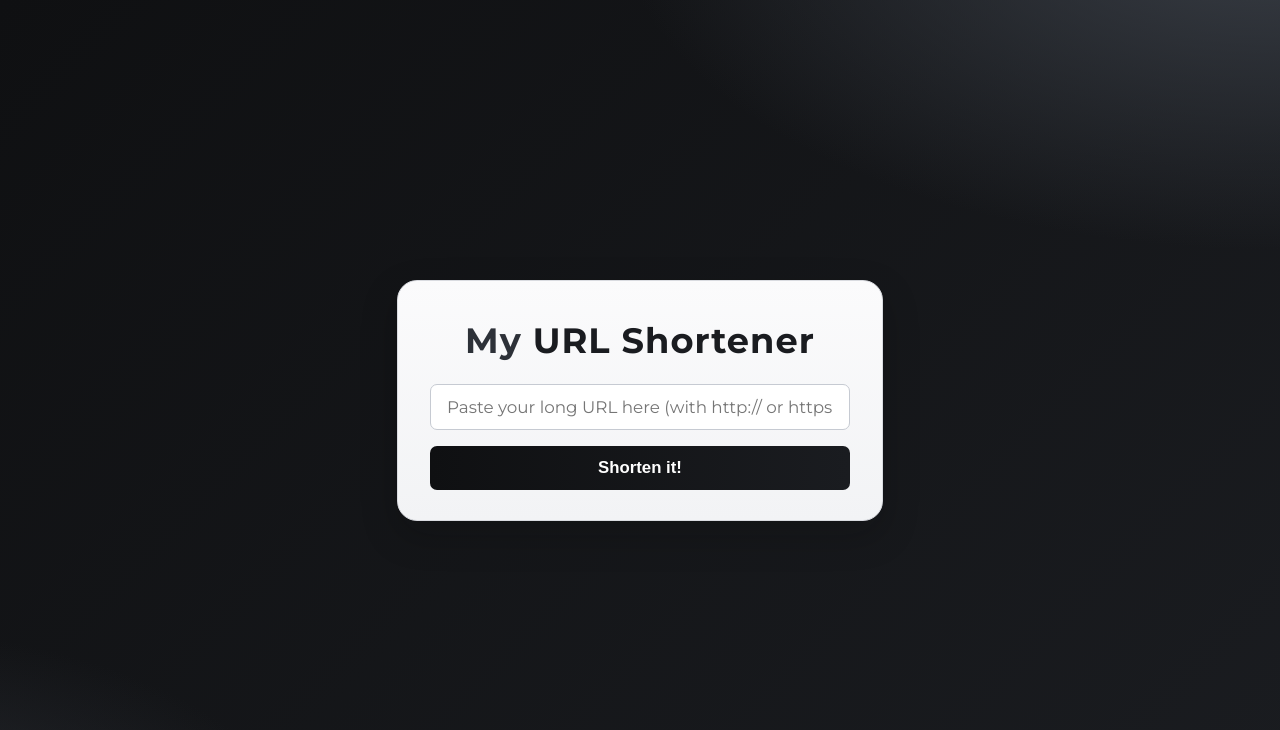
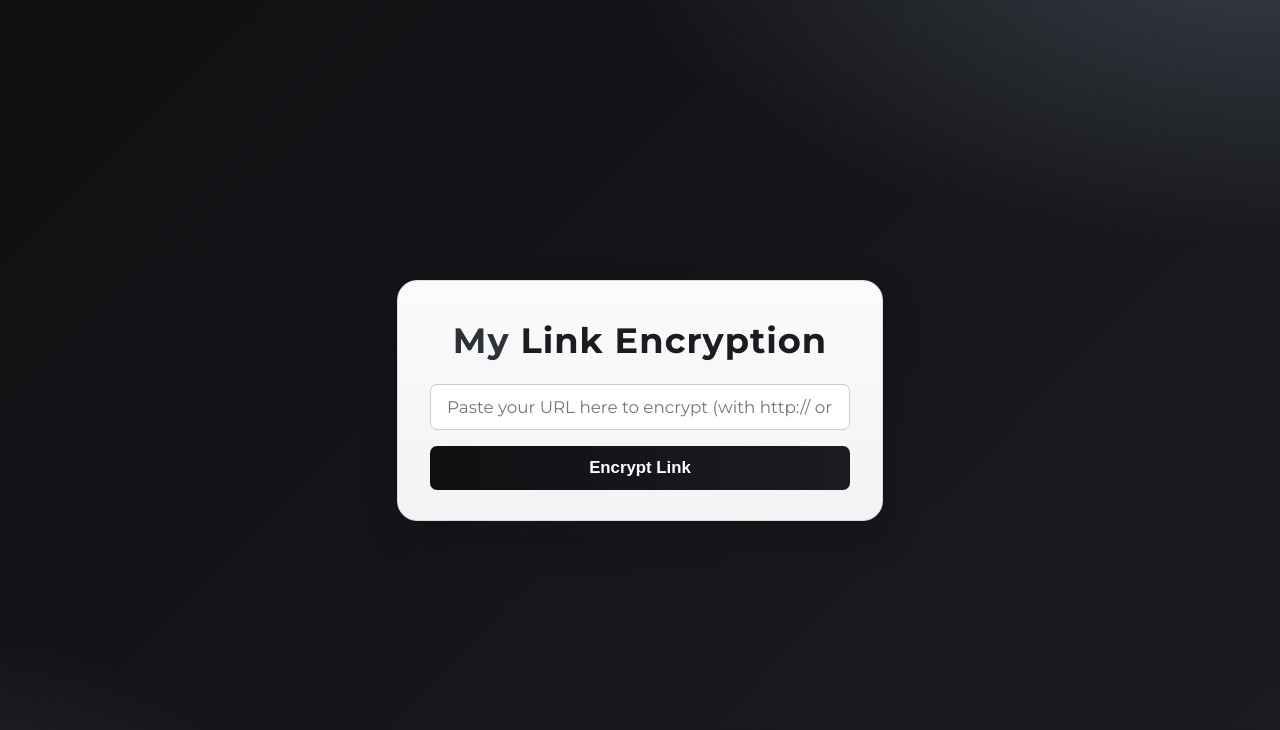
Before and after one commit to AkshatSinghNayal/Python_Link_Encryption_Project, a Flask app: page / in a window 1280 px wide. Shown: the top 730 px of the page. Run offline with Flask 3, Linux system fonts and the light colour scheme.

Commit message:
Update UI wording for encryption-focused messaging

```diff
--- a/api/index.py
+++ b/api/index.py
@@ -24,7 +24,7 @@ def index():
         original_url = request.form.get("original_url", "").strip()
 
         if not (original_url.startswith("http://") or original_url.startswith("https://")):
-            flash("Please enter a valid URL starting with http:// or https://", "error")
+            flash("Please enter a valid URL to encrypt (starting with http:// or https://)", "error")
             return render_template("index.html", short_url=None)
 
         short_id = generate_short_id()
@@ -44,7 +44,7 @@ def redirect_to_url(short_id):
     if original_url:
         return redirect(original_url)
 
-    return "Invalid short URL!", 404
+    return "Invalid encrypted link!", 404
 
 
 if __name__ == "__main__":
--- a/api/templates/index.html
+++ b/api/templates/index.html
@@ -3,22 +3,22 @@
 <head>
     <meta charset="UTF-8">
     <meta name="viewport" content="width=device-width, initial-scale=1.0">
-    <title>URL Shortener</title>
+    <title>Link Encryption Tool</title>
     <link rel="stylesheet" href="{{ url_for('static', filename='style.css') }}">
     <link href="https://fonts.googleapis.com/css?family=Montserrat:700,400&display=swap" rel="stylesheet">
 </head>
 <body>
     <div class="container">
-        <h1><span>My</span> URL Shortener</h1>
+        <h1><span>My</span> Link Encryption</h1>
 
         <form method="POST" autocomplete="off">
             <input
                 type="text"
                 name="original_url"
-                placeholder="Paste your long URL here (with http:// or https://)"
+                placeholder="Paste your URL here to encrypt (with http:// or https://)"
                 required
             >
-            <button type="submit">Shorten it!</button>
+            <button type="submit">Encrypt Link</button>
         </form>
 
         {% with messages = get_flashed_messages(with_categories=true) %}
@@ -31,7 +31,7 @@
 
         {% if short_url %}
             <div class="result">
-                <b>Here is your short URL:</b>
+                <b>Here is your encrypted link:</b>
                 <input
                     type="text"
                     value="{{ short_url }}"
@@ -39,7 +39,7 @@
                     onclick="this.select();document.execCommand('copy');"
                     title="Click to copy"
                 >
-                <small>Click the box to copy it.</small>
+                <small>Click the box to copy your encrypted link.</small>
             </div>
         {% endif %}
     </div>
```
